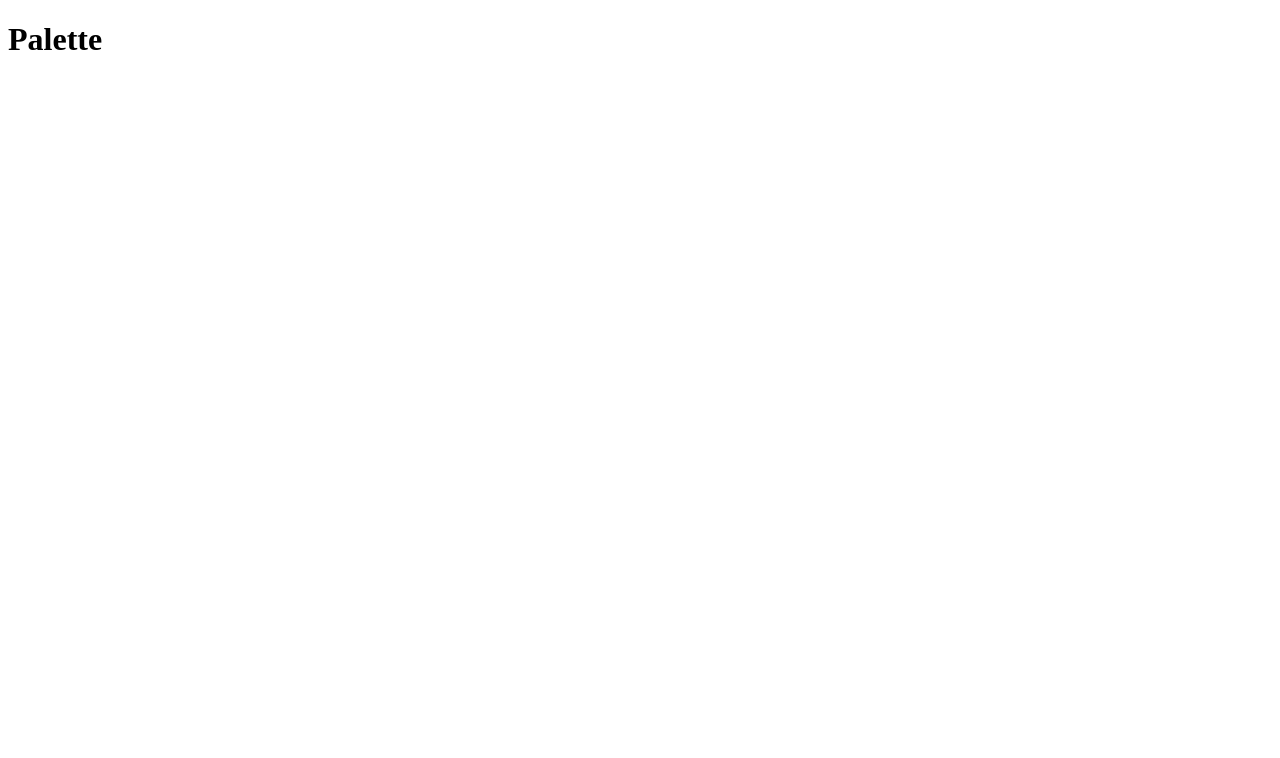
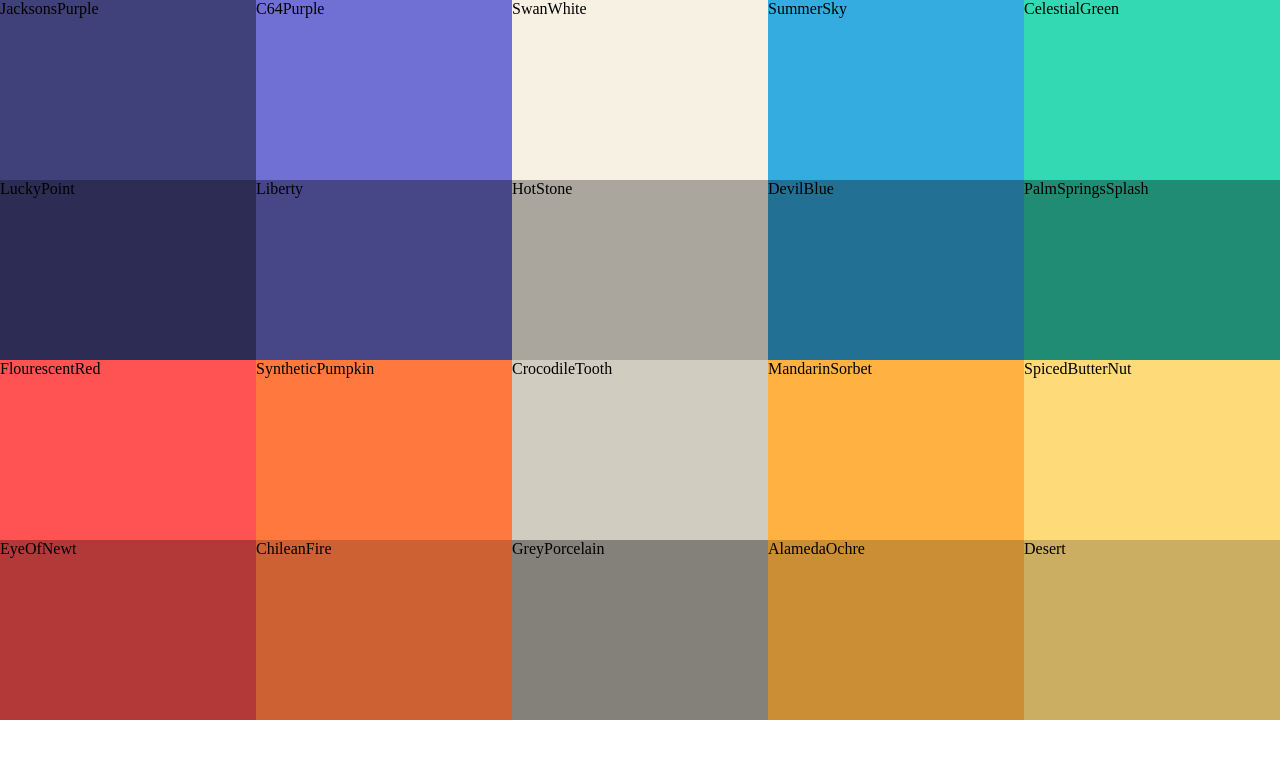
Before and after one commit to swpril/The-Color-Store, a React (Create React App) app: page / in a window 1280 px wide. Shown: the top 758 px of the page. Built offline with nearby package versions, Linux system fonts and the light colour scheme.

Commit message:
added colorBox

```diff
--- a/public/index.html
+++ b/public/index.html
@@ -1,6 +1,11 @@
 <!DOCTYPE html>
 <html lang="en">
 	<head>
+		<style>
+			body {
+				margin: 0;
+			}
+		</style>
 		<meta charset="utf-8" />
 		<link rel="icon" href="%PUBLIC_URL%/favicon.ico" />
 		<meta name="viewport" content="width=device-width, initial-scale=1" />
@@ -38,6 +43,5 @@
 
       To begin the development, run `npm start` or `yarn start`.
       To create a production bundle, use `npm run build` or `yarn build`.
-    -->
-  </body>
+    --></body>
 </html>
--- a/src/App.js
+++ b/src/App.js
@@ -5,7 +5,7 @@ import seedColors from './seedColors';
 const App = () => {
   return (
     <div className="App">
-      <Pallete {...seedColors} />
+      <Pallete {...seedColors[6]} />
     </div>
   );
 }
--- /dev/null
+++ b/src/Components/ColorBox.js
@@ -0,0 +1,12 @@
+import React from 'react';
+import '../Styles/ColorBox.css';
+
+const ColorBox = (props) => {
+    return (
+        <div className='colorBox' style={{ backgroundColor: props.background }}>
+            <span>{props.name}</span>
+        </div>
+    )
+};
+
+export default ColorBox;
--- a/src/Components/Palette.js
+++ b/src/Components/Palette.js
@@ -1,10 +1,15 @@
 import React from 'react';
+import ColorBox from './ColorBox';
+import '../Styles/Palette.css';
 
-const Palette = () => {
+const Palette = (props) => {
+    const colorBox = props.colors.map((color) => (
+        <ColorBox background={color.color} key={color.name} name={color.name} />
+    ))
     return (
         <div className='palette'>
-            <div className='palette-colors'>
-                <h1>Palette</h1>
+            <div className='palette-colors '>
+                {colorBox}
             </div>
 
         </div>
--- /dev/null
+++ b/src/Styles/ColorBox.css
@@ -0,0 +1,7 @@
+.colorBox {
+	width: 20%;
+	height: 25%;
+	margin: 0 auto;
+	display: inline-block;
+	position: relative;
+}
--- /dev/null
+++ b/src/Styles/Palette.css
@@ -0,0 +1,7 @@
+.palette {
+	height: 100vh;
+}
+
+.palette-colors {
+	height: 90%;
+}
```
Lines whose indentation alone changed are shown as unchanged.
